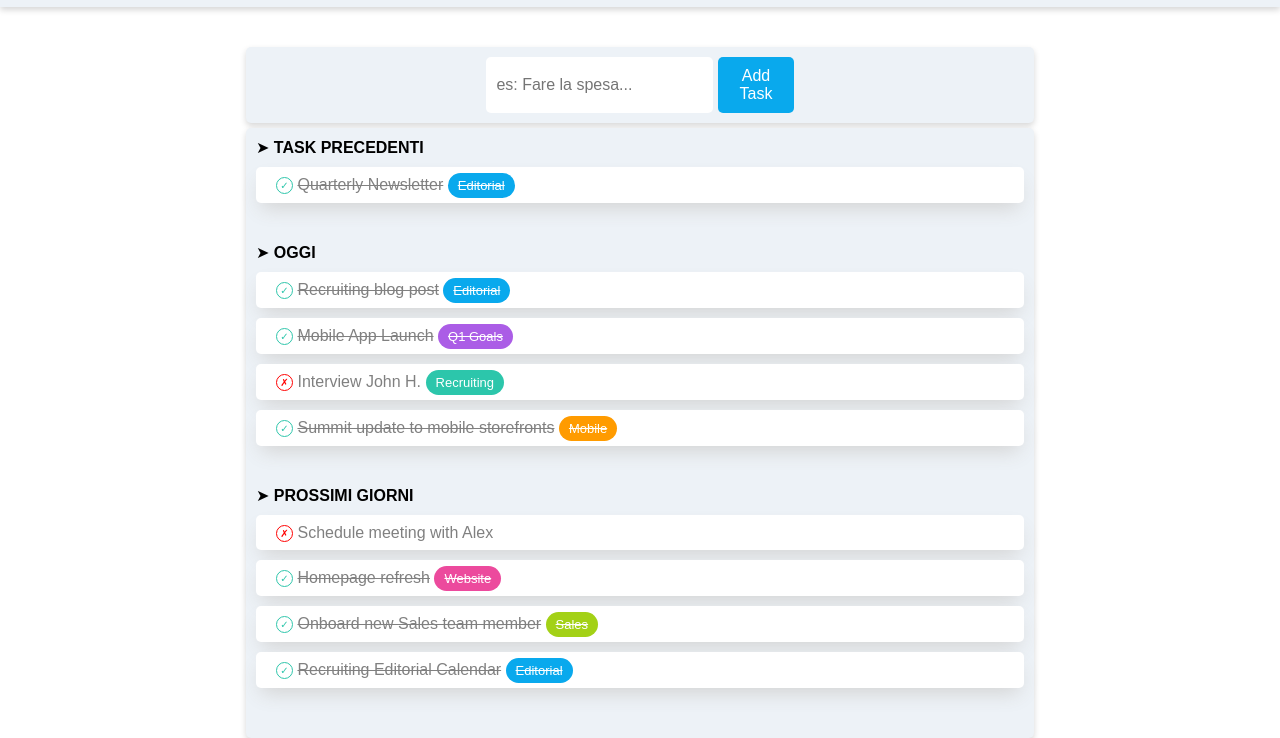
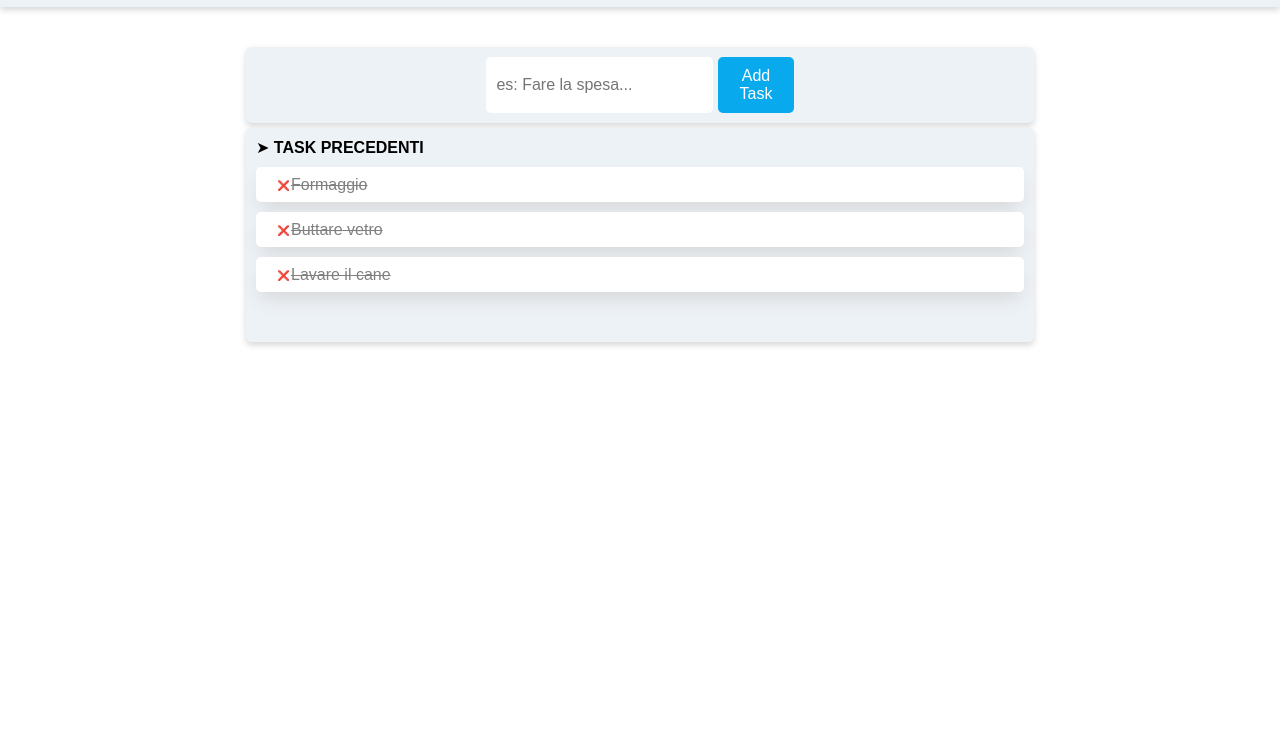
Before and after one commit to renatoirina/vue-todolist, a plain HTML site: page index.html in a window 1280 px wide. Shown: the part 76-814 px from the top of the page. Drawn offline with nearby package versions, Linux system fonts and the light colour scheme.

Commit message:
feat: VueJS implemented

```diff
--- a/index.html
+++ b/index.html
@@ -1,5 +1,6 @@
 <!DOCTYPE html>
 <html lang="en">
+
 <head>
     <meta charset="UTF-8">
     <meta name="viewport" content="width=device-width, initial-scale=1.0">
@@ -7,7 +8,10 @@
     <link rel="stylesheet" href="./css/style.css">
     <script src="https://unpkg.com/vue@3/dist/vue.global.js"></script>
 </head>
+
 <body>
+
+    <div id="app">
         <!-- Apertura Header -->
         <header>
             <!-- Creazione Barra header -->
@@ -22,8 +26,8 @@
         <main>
             <!-- Creazione barra di aggiunta delle Tasks -->
             <container class="input-container">
-            <input type="text" placeholder="es: Fare la spesa...">
-            <button class="add-task">Add Task</button>
+                <input type="text" v-model="newTaskText" placeholder="es: Fare la spesa...">
+                <button class="add-task" @click="addTask">Add Task</button>
             </container>
 
             <!-- Creazione del container delle Tasks -->
@@ -31,68 +35,19 @@
                 <!-- Creazione lista delle task -->
                 <ul class="alltasklist">
                     <!-- Creazione Task precedenti -->
-                <li class="spacing">&#10148; <strong>TASK PRECEDENTI</strong>
+                    <li class="spacing" >&#10148; <strong>TASK PRECEDENTI</strong>
                         <ul>
-                        <li class="taskbox roundedbrdr greytext">
-                            <span class="check completed">&check;</span>
-                            <span class="done">Quarterly Newsletter</span>
-                            <span class="done tag editorial whitetext"> Editorial</span>
-                        </li>
-                    </ul>
-                </li>
-                <!-- Creazione task di oggi -->
-                <li class="spacing">&#10148; <strong>OGGI</strong>
-                    <ul>
-                        <li class="taskbox roundedbrdr greytext">
-                            <span class="check completed">&check;</span>
-                            <span class="done">Recruiting blog post</span>
-                            <span class="done tag editorial whitetext"> Editorial</span>
-                        </li>
-                        <li class="taskbox roundedbrdr greytext">
-                            <span class="check completed">&check;</span>
-                            <span class="done">Mobile App Launch</span>
-                            <span class="done tag q1-goals whitetext"> Q1 Goals</span>
-                        </li>
-                        <li class="taskbox roundedbrdr greytext">
-                            <span class="check uncompleted">&cross;</span>
-                            <span>Interview John H.</span>
-                            <span class="tag recruiting whitetext"> Recruiting</span>
-                        </li>
-                        <li class="taskbox roundedbrdr greytext">
-                            <span class="check completed">&check;</span>
-                            <span class="done">Summit update to mobile storefronts</span>
-                            <span class="done tag mobile whitetext"> Mobile</span>
-                        </li>
-                    </ul>
-                </li>
-                <!-- Creazione prossimi task -->
-                <li class="spacing">&#10148; <strong>PROSSIMI GIORNI</strong>
-                    <ul>
-                        <li class="taskbox roundedbrdr greytext">
-                            <span class="check uncompleted">&cross;</span>
-                            <span> Schedule meeting with Alex</span>
-                        </li>
-                        <li class="taskbox roundedbrdr greytext">
-                            <span class="check completed">&check;</span>
-                            <span class="done">Homepage refresh</span>
-                            <span class="done tag website whitetext"> Website</span>
-                        </li>
-                        <li class="taskbox roundedbrdr greytext">
-                            <span class="check completed">&check;</span>
-                            <span class="done">Onboard new Sales team member</span>
-                            <span class="done tag sales whitetext"> Sales</span>
-                        </li>
-                        <li class="taskbox roundedbrdr greytext">
-                            <span class="check completed">&check;</span>
-                            <span class="done">Recruiting Editorial Calendar</span>
-                            <span class="done tag editorial whitetext"> Editorial</span>
+                            <li class="taskbox roundedbrdr greytext" v-for="(task, index) in prevTask" :key="index">
+                                <span class="check" @click="toggleTask(index, 'prevTask')">{{ task.isDone ? '✔' : '❌' }}</span>
+                                <span class="done" :class="{ 'completed': task.isDone }">{{ task.text }}</span>
                             </li>
                         </ul>
                     </li>
                 </ul>
             </container>
         </main>
-    <!-- Chiusura Main -->
+    </div>
     <script src="./js/app.js"></script>
 </body>
+
 </html>
--- a/js/app.js
+++ b/js/app.js
@@ -0,0 +1,42 @@
+Vue.createApp({
+    data() {
+      return {
+        prevTask: [
+          {
+            text: "Formaggio",
+            isDone: false,
+            stateImage: "./img/done.svg",
+          },
+          {
+            text: "Buttare vetro",
+            isDone: false,
+            stateImage: "./img/done.svg",
+          },
+          {
+            text: "Lavare il cane",
+            isDone: false,
+            stateImage: "./img/done.svg",
+          },
+        ],
+        newTaskText: '' // Aggiunto per gestire il testo della nuova attività
+      };
+    },
+    methods: {
+      removeTask(indexItem){
+          this.prevTask.splice(indexItem,1)
+      },
+      addTask() {
+          if (this.newTaskText.trim() !== '') {
+              this.prevTask.push({
+                  text: this.newTaskText,
+                  isDone: false,
+                  stateImage: "./img/done.svg",
+              });
+              this.newTaskText = ''; // Resetta il campo di input dopo l'aggiunta della nuova attività
+          }
+      },
+      toggleTask(index, listName) {
+          this[listName][index].isDone = !this[listName][index].isDone;
+      }
+    },
+  }).mount("#app");
```
Lines whose indentation alone changed are shown as unchanged.
